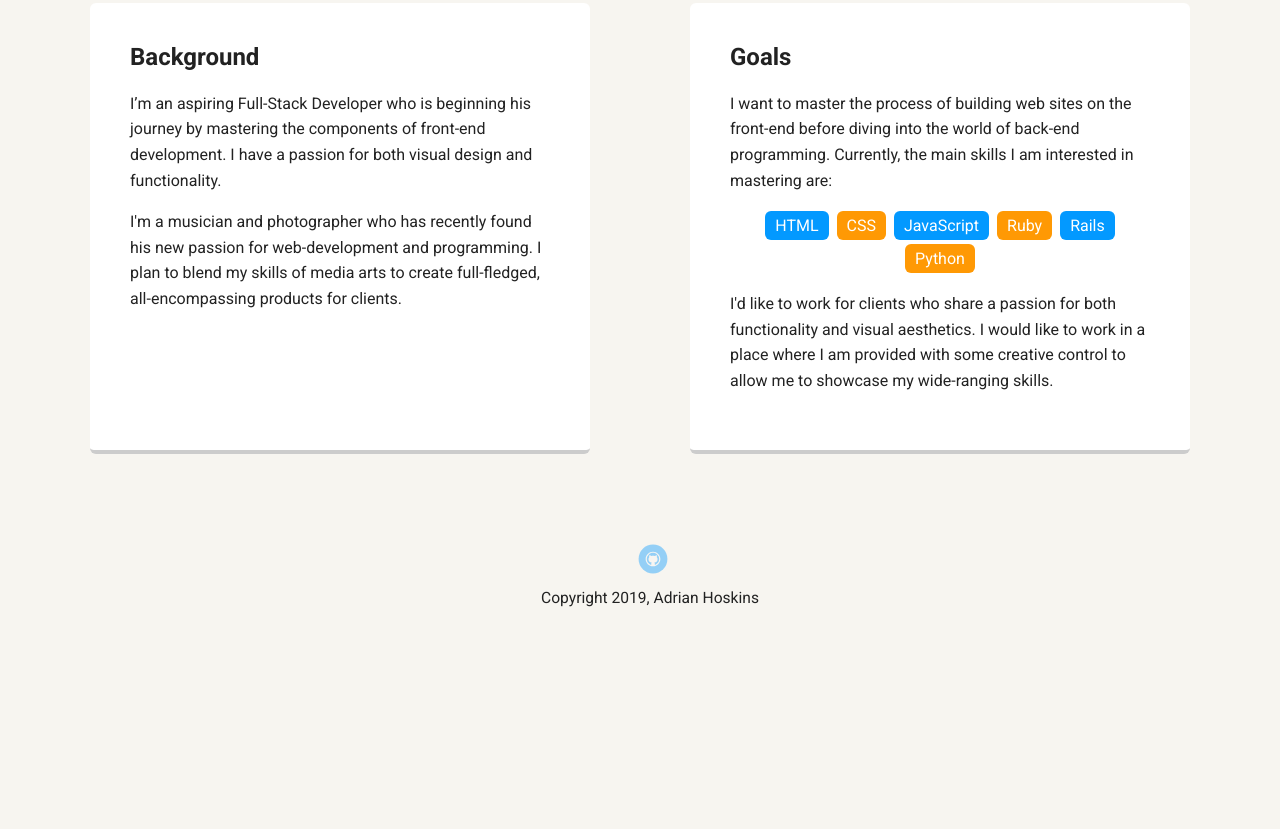
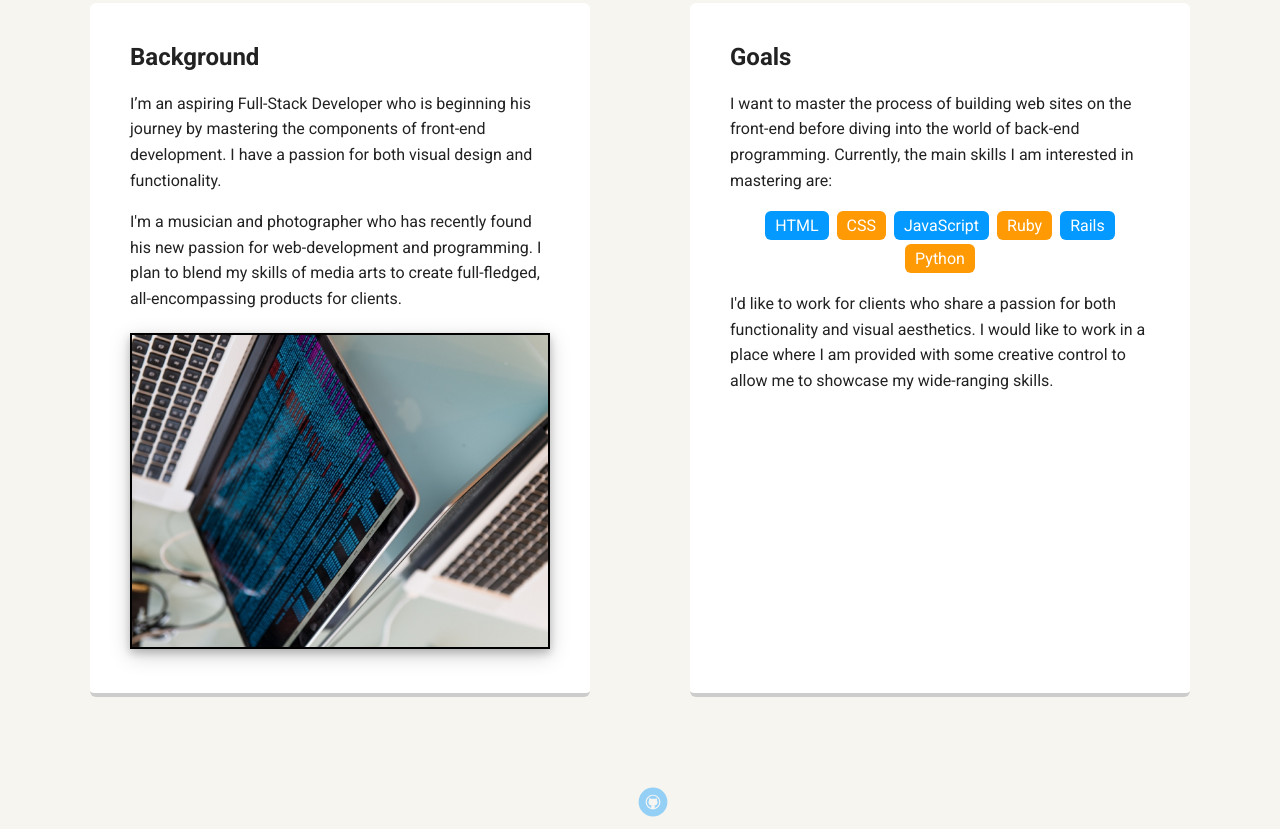
Before and after one commit to hoskad/tech-degree-1, a plain HTML site: page index.html in a window 1280 px wide. Shown: the part 517-1346 px from the top of the page. Before the commit the page ends 1220 px from the top, so only its background shows below. Drawn offline with Linux system fonts and the light colour scheme; a web font is replaced by a local one.

Commit message:
Added image to description box and practiced with box-shadow properties on the image.
Updated missing requirement of additional img added to website.

```diff
--- a/index.html
+++ b/index.html
@@ -27,6 +27,7 @@
         <h2>Background</h2>
         <p>I’m an aspiring Full-Stack Developer who is beginning his journey by mastering the components of front-end development. I have a passion for both visual design and functionality.</p>
         <p>I'm a musician and photographer who has recently found his new passion for web-development and programming. I plan to blend my skills of media arts to create full-fledged, all-encompassing products for clients.</p>
+        <img src="images/codingimage.jpg" alt="Web Development" class="coding">
       </div>
 
       <div class="card">
--- a/styles.css
+++ b/styles.css
@@ -165,6 +165,16 @@ a.social:hover {
   clear: both;
 }
 
+.coding {
+  clear: both;
+  width: 100%;
+  border: solid 2px black;
+  margin-top: 5px;
+  box-shadow: 0 4px 8px 0 rgba(0,0,0,0.2), 0 6px 20px 0 rgba(0, 0, 0, 0.19);
+
+
+}
+
 /* Styles for larger screens */
 @media screen and (min-width: 720px) {
 
```
Also changed, not shown: images/codingimage.jpg (added), 1 other file.
